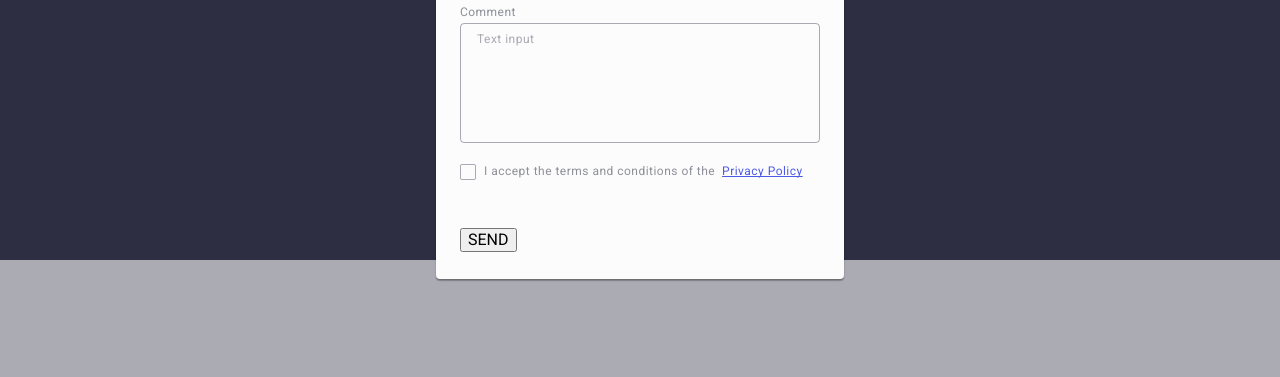
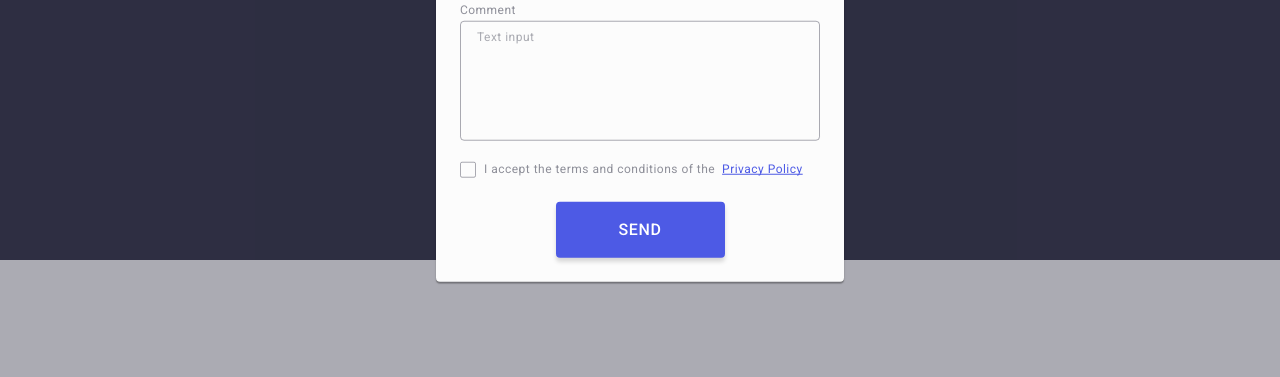
Before and after one commit to Metelia/goit-markup-hw-06, a plain HTML site: page index.html in a window 1280 px wide. Both pictures are taken after a click on the button "Order Service". Shown: the part 413-790 px from the top of the page. Drawn offline with nearby package versions, Linux system fonts and the light colour scheme.

Commit message:
Добавлены картинки и обновлены стили

```diff
--- a/css/styles.css
+++ b/css/styles.css
@@ -1,8 +1,6 @@
 .hidden {
     display: none;
   }
-
-  /* =============RESET=============== */
 
   ul {
     list-style-type: none;
@@ -32,7 +30,7 @@
     background-color: #ffffff;
   }
 
-  /* =============RESET=============== */
+
 
   .visually-hidden {
     position: absolute;
--- a/index.html
+++ b/index.html
@@ -672,7 +672,7 @@
             </span>
           </label>
         </div>
-        <button type="submit" class="btn modal-btn">SEND</button>
+        <button type="submit" class="button modal-btn">SEND</button>
       </form>
     </div>
   </div>
```
